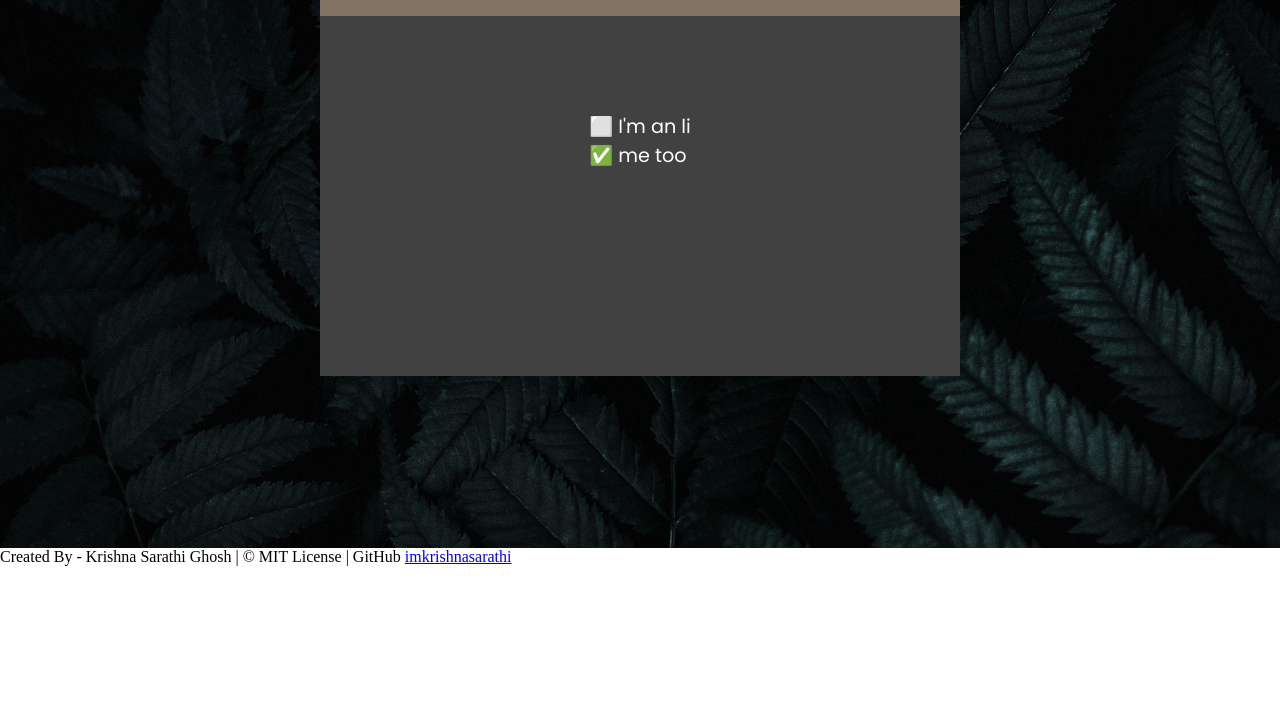
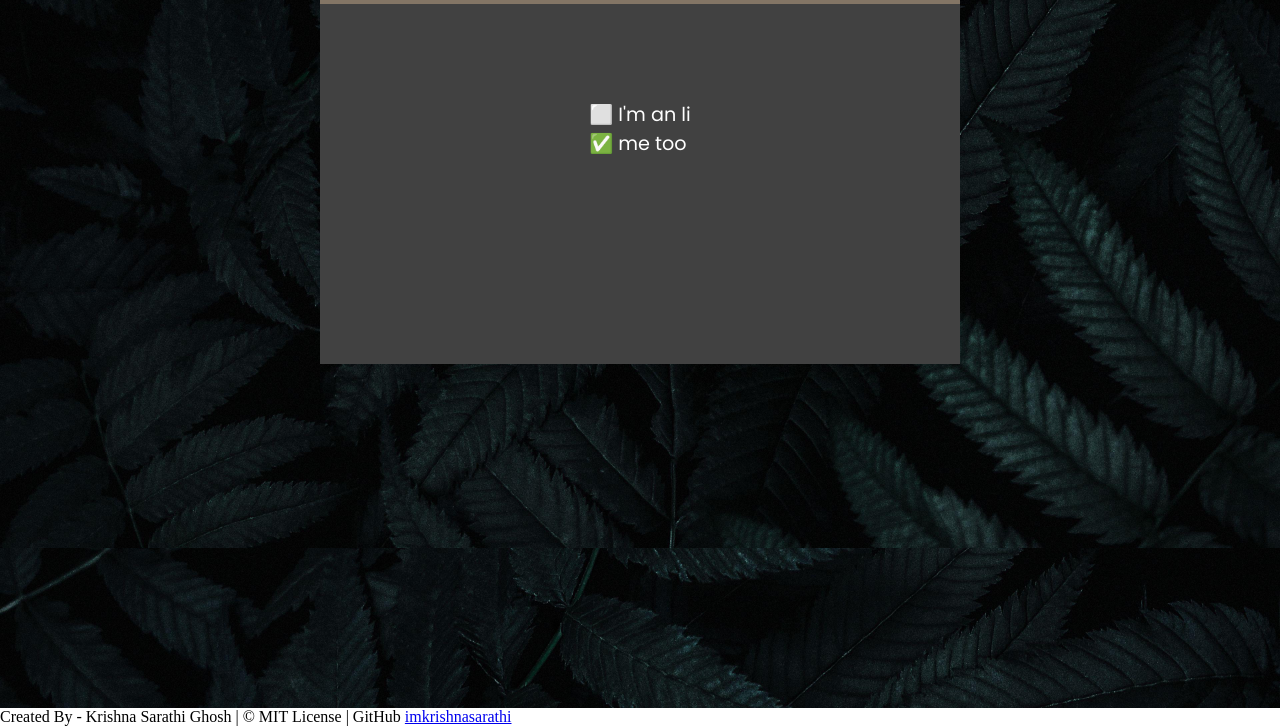
Before and after one commit to imkrishnasarathi/To-Do-App, a plain HTML site: page index.html in a window 1280 px wide. Shown: the part 363-1089 px from the top of the page. Before the commit the page ends 929 px from the top, so only its background shows below. Drawn offline with Linux system fonts and the light colour scheme.

Commit message:
change padding and looks of body

```diff
--- a/style.css
+++ b/style.css
@@ -60,7 +60,7 @@
   background-image: url('Image.jpg');
   background-size: contain;
   background-attachment: fixed;
-  justify-content: center;
+  padding-top: 20vh;
   align-items: center;
 }
 
```
